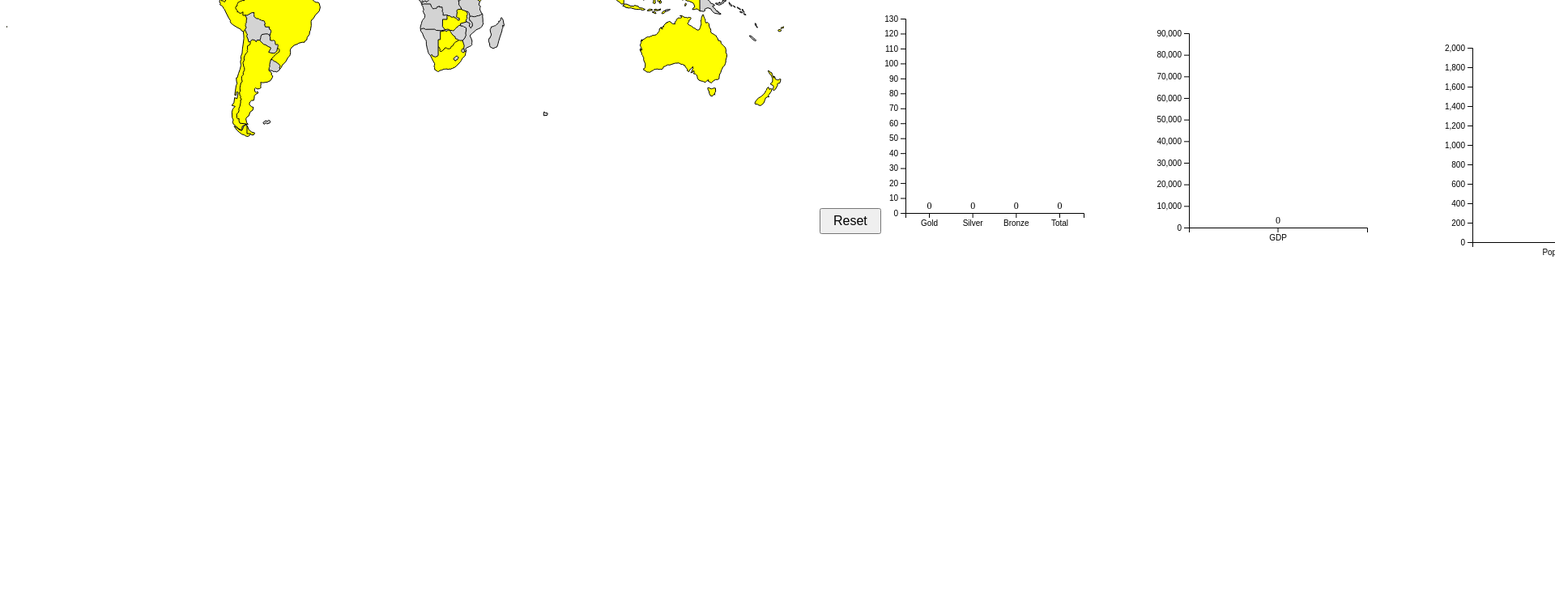
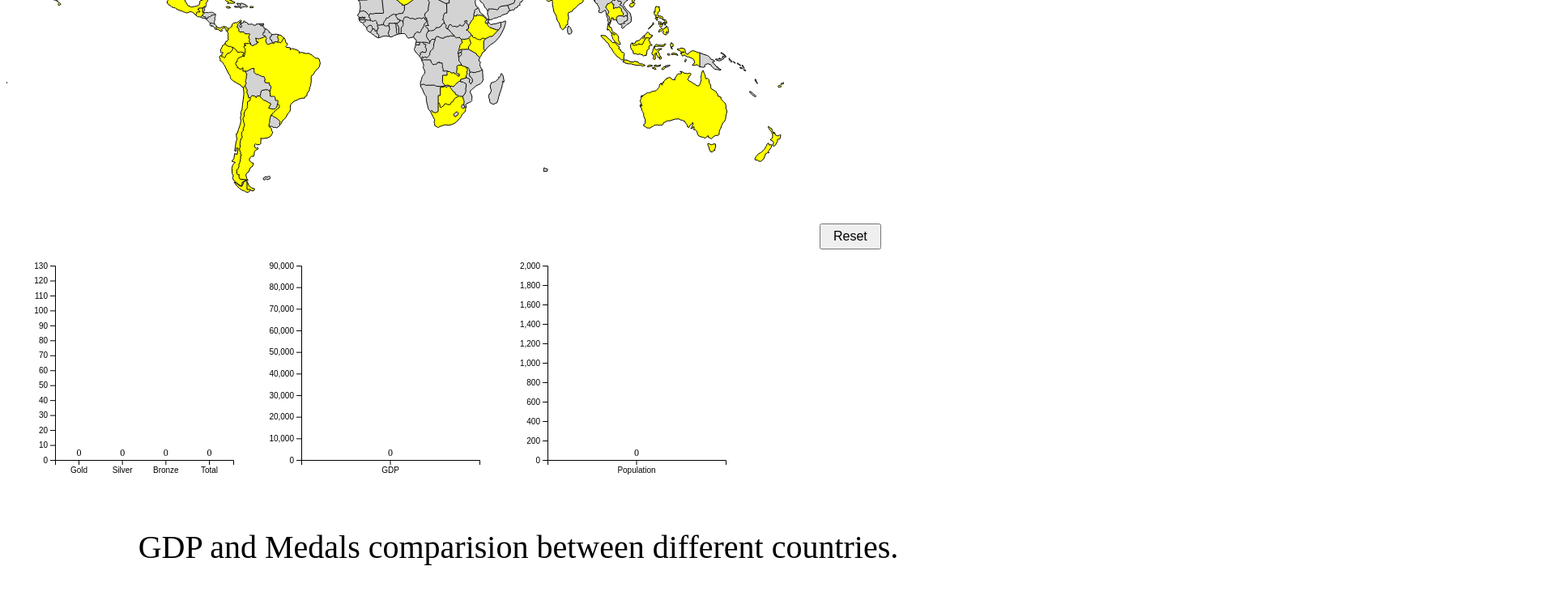
Before and after one commit to Tian1143/INFO5100-Project_2, a plain HTML site: page index.html in a window 1280 px wide. Shown: the part 530-1266 px from the top of the page at 81% size, 1920 px wide, since content can reach past the window. Drawn offline with nearby package versions, Linux system fonts and the light colour scheme; no server answers.

Commit message:
add title and change some layout

```diff
--- a/index.html
+++ b/index.html
@@ -40,7 +40,7 @@
         }
 
         .reset-button {
-            margin-top: 10px;
+            margin-top: 20px;
             padding: 5px 15px;
             font-size: 16px;
             cursor: pointer;
@@ -99,15 +99,23 @@
         color: white;
         }
 
+        .title{
+            font-size: 40px;
+            text-align: center;
+        }
     </style>
 </head>
 <body>
-    <svg id="worldMap" height="800" width="1000"></svg>
+    <p class="title">Olympic Participation and Medal Wins by Country on 2023</p>
+    <svg id="worldMap" height="700" width="1000"></svg>
     <button class="reset-button" onclick="resetZoom()">Reset</button>
-    <svg id="medalChart" height="300" width="300" style="margin-left: 1050px; margin-top: -800px;"></svg>
-    <svg id="gdpChart" height="300" width="300" style="margin-left: 1400px; margin-top: -300px;"></svg>
-    <svg id="populationChart" height="300" width="300" style="margin-left: 1750px; margin-top: -300px;"></svg>
-    <svg id="lineGraph" height="800" width="1300"></svg>
+    <br>
+    <svg id="medalChart" height="300" width="300" ></svg><!--style="margin-left: 60px; margin-top: 10px;"-->
+    <svg id="gdpChart" height="300" width="300"></svg><!--style="margin-left: 60px; margin-top: 10px;"-->
+    <svg id="populationChart" height="300" width="300" ></svg><!--style="margin-left: 60px; margin-top: 10px;"-->
+
+    <p class="title">GDP and Medals comparision between different countries.</p>
+    <svg id="lineGraph" height="700" width="1000"></svg>
     <div id="button-bar"></div>
     <script>
         const svgMap = d3.select("#worldMap");
```
